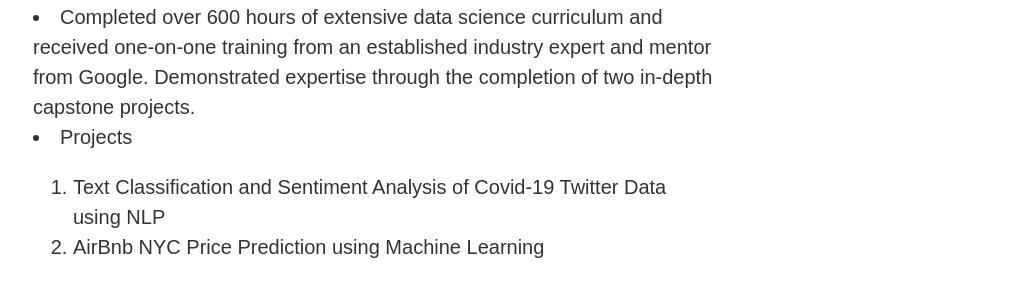
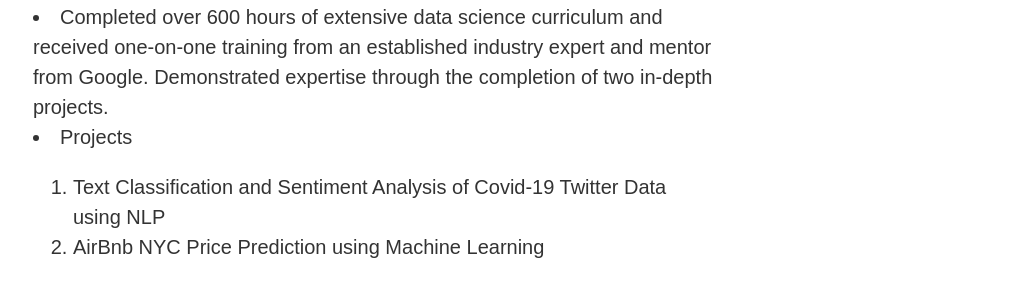
Before and after one commit to ttariqaziz/ttariqaziz.github.io, a Jekyll site: the page built from index.html, in a window 1280 px wide and 900 px high, scrolled down 741 px. Shown: the part 254-543 px from the top of the window, without its empty margins (267-1280 px from the left). Built offline with Jekyll 4.4.1, drawn with Linux system fonts in a browser that asks for light colours.

Commit message:
Update experience.yml

```diff
--- a/_data/experience.yml
+++ b/_data/experience.yml
@@ -4,7 +4,7 @@
   url: https://www.springboard.com/
   position: Data Science Fellow
   duration: Aug, 2022 &mdash; Present
-  summary: <li>Proficient in Python and SQL, with a strong background in exploratory data analysis, data visualization, hypothesis testing, and machine learning.</li><li>Completed over 600 hours of extensive data science curriculum and received one-on-one training from an established industry expert and mentor from Google. Demonstrated expertise through the completion of two in-depth capstone projects.</li>
+  summary: <li>Proficient in Python and SQL, with a strong background in exploratory data analysis, data visualization, hypothesis testing, and machine learning.</li><li>Completed over 600 hours of extensive data science curriculum and received one-on-one training from an established industry expert and mentor from Google. Demonstrated expertise through the completion of two in-depth projects.</li>
            <li>Projects</li><ol><li>Text Classification and Sentiment Analysis of Covid-19 Twitter Data using NLP</li>
            <li>AirBnb NYC Price Prediction using Machine Learning</li></ol>
 
```
